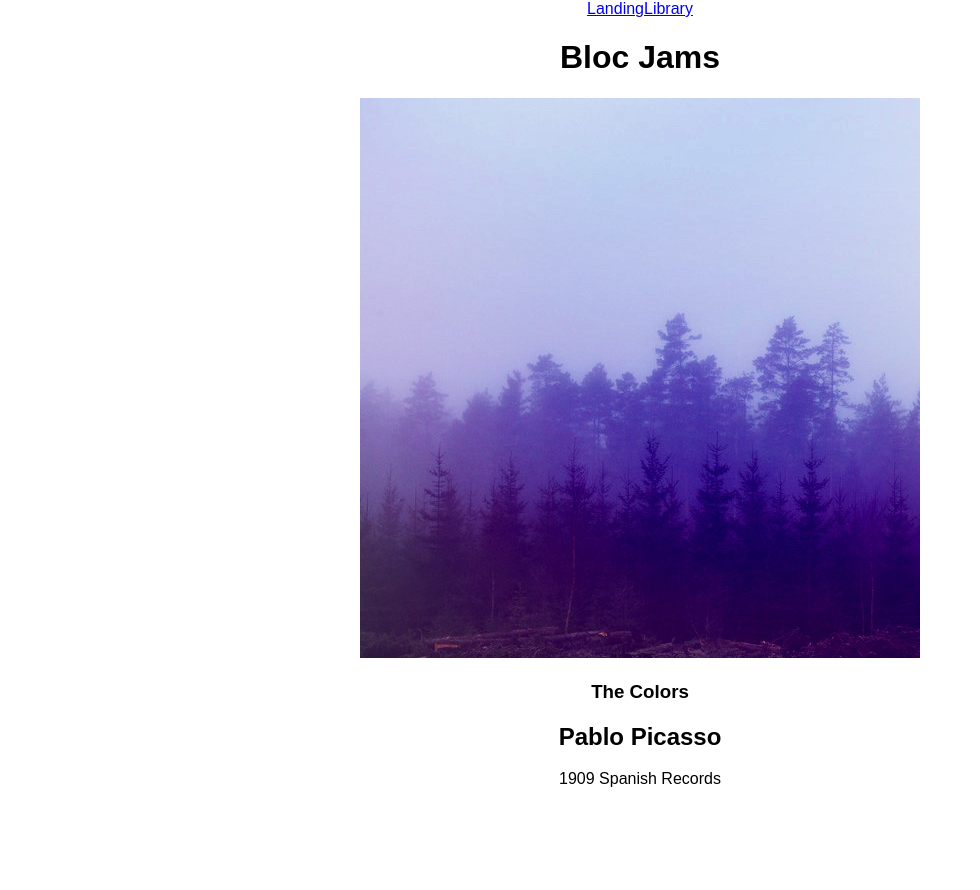
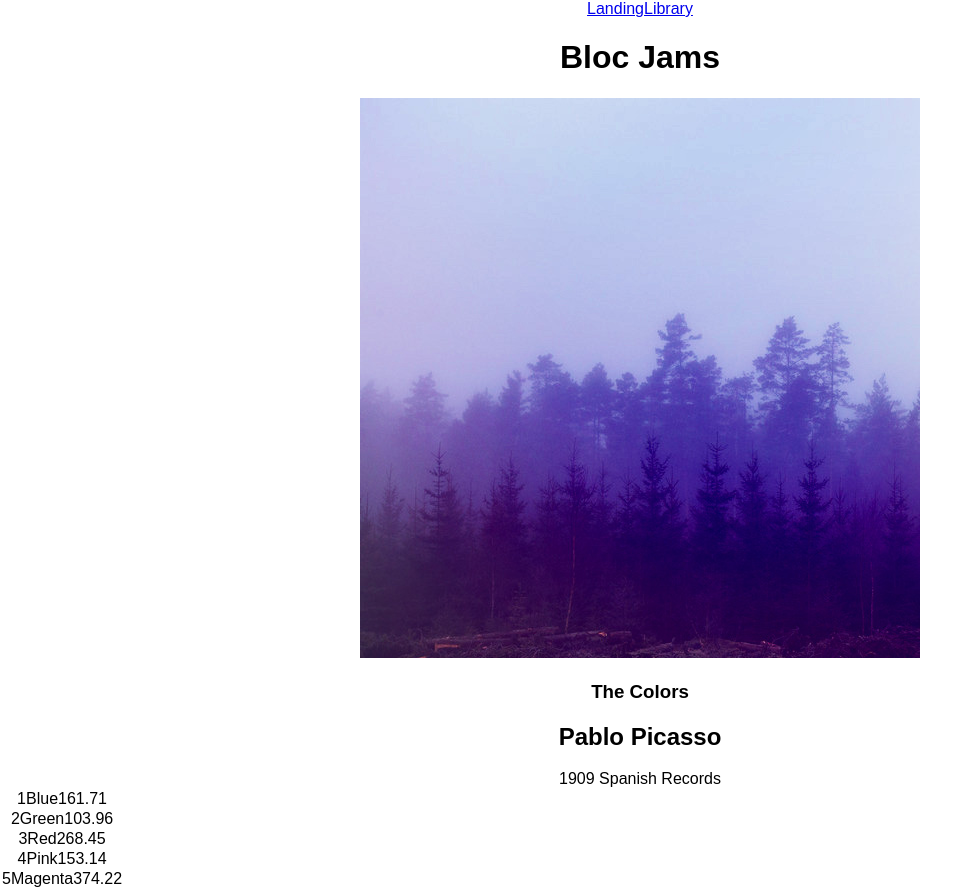
Before and after one commit to raibola/bloc-jams-react, a React (Create React App) app: page /album/the-colors in a window 1280 px wide. Shown: the whole page, without its empty margins (0-980 px from the left). Before the commit the page ends 800 px from the top, so only its background shows below. Built offline with nearby package versions, Linux system fonts and the light colour scheme.

Commit message:
Assignment Bloc Jams React Album: Completed

```diff
--- a/src/components/Album.js
+++ b/src/components/Album.js
@@ -33,6 +33,15 @@ class Album extends Component {
              <col id="song-duration-column" />
            </colgroup>
            <tbody>
+            {
+              this.state.album.songs.map( (songs, index) =>
+              <tr key={index}>
+              {index + 1}
+              {songs.title}
+              {songs.duration}
+              </tr>
+            )
+            }
            </tbody>
            </table>
         </section>
```
